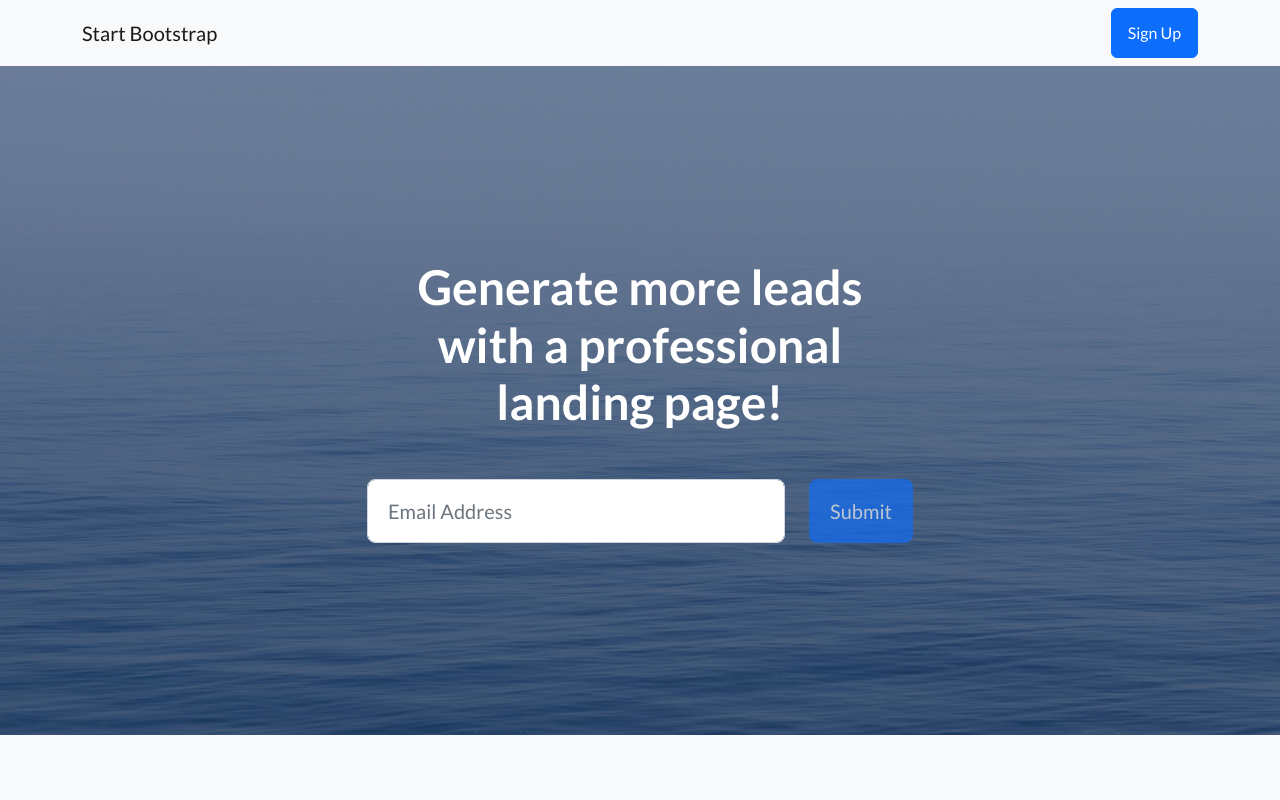
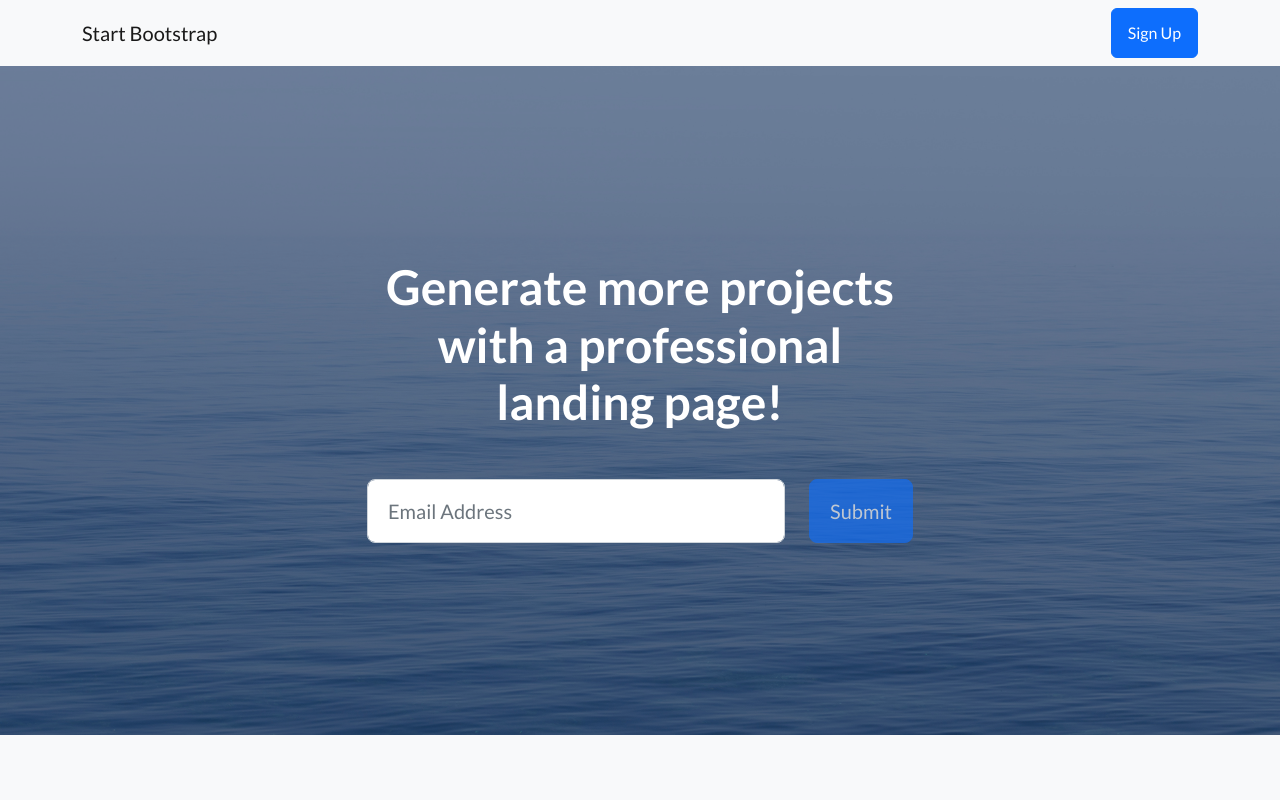
Before and after one commit to bryansegovia/localCreadoAGit, a plain HTML site: page index.html in a window 1280 px wide. Shown: the top 800 px of the page. Drawn offline with nearby package versions, Linux system fonts and the light colour scheme.

Commit message:
Modification easy

```diff
--- a/index.html
+++ b/index.html
@@ -30,7 +30,7 @@
                     <div class="col-xl-6">
                         <div class="text-center text-white">
                             <!-- Page heading-->
-                            <h1 class="mb-5">Generate more leads with a professional landing page!</h1>
+                            <h1 class="mb-5">Generate more projects with a professional landing page!</h1>
                             <!-- Signup form-->
                             <!-- * * * * * * * * * * * * * * *-->
                             <!-- * * SB Forms Contact Form * *-->
```
